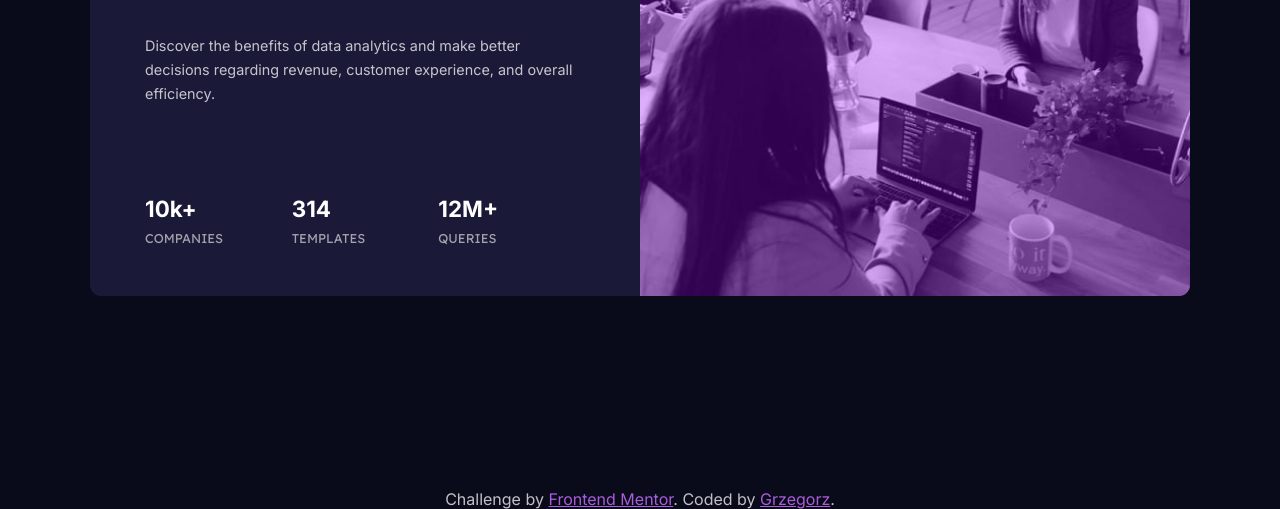
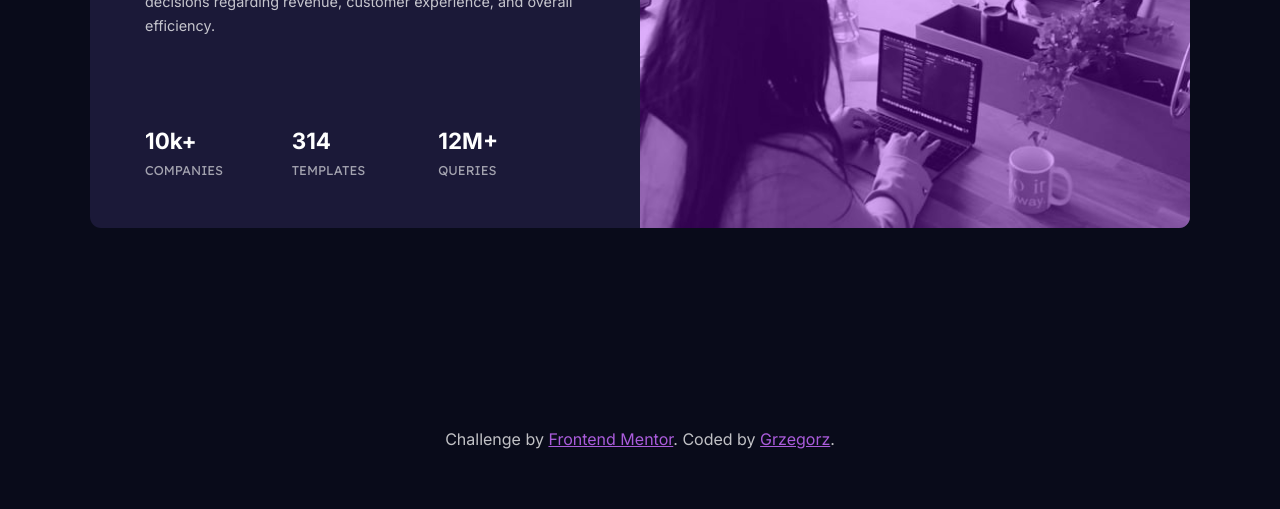
Before and after one commit to GregW1994/stats-preview-card-component, a plain HTML site: page index.html in a window 1280 px wide. Shown: the part 351-860 px from the top of the page. After the commit the page ends 800 px from the top, so only its background shows below. Drawn offline with Linux system fonts and the light colour scheme.

Commit message:
Fixed footer position

```diff
--- a/styles.css
+++ b/styles.css
@@ -27,7 +27,7 @@ body {
 }
 
 .container {
-	min-height: 97vh; /* TO DO ZMIANY!!!! */
+	min-height: 80vh;
 	display: flex;
 	justify-content: center;
 	align-items: center;
```
